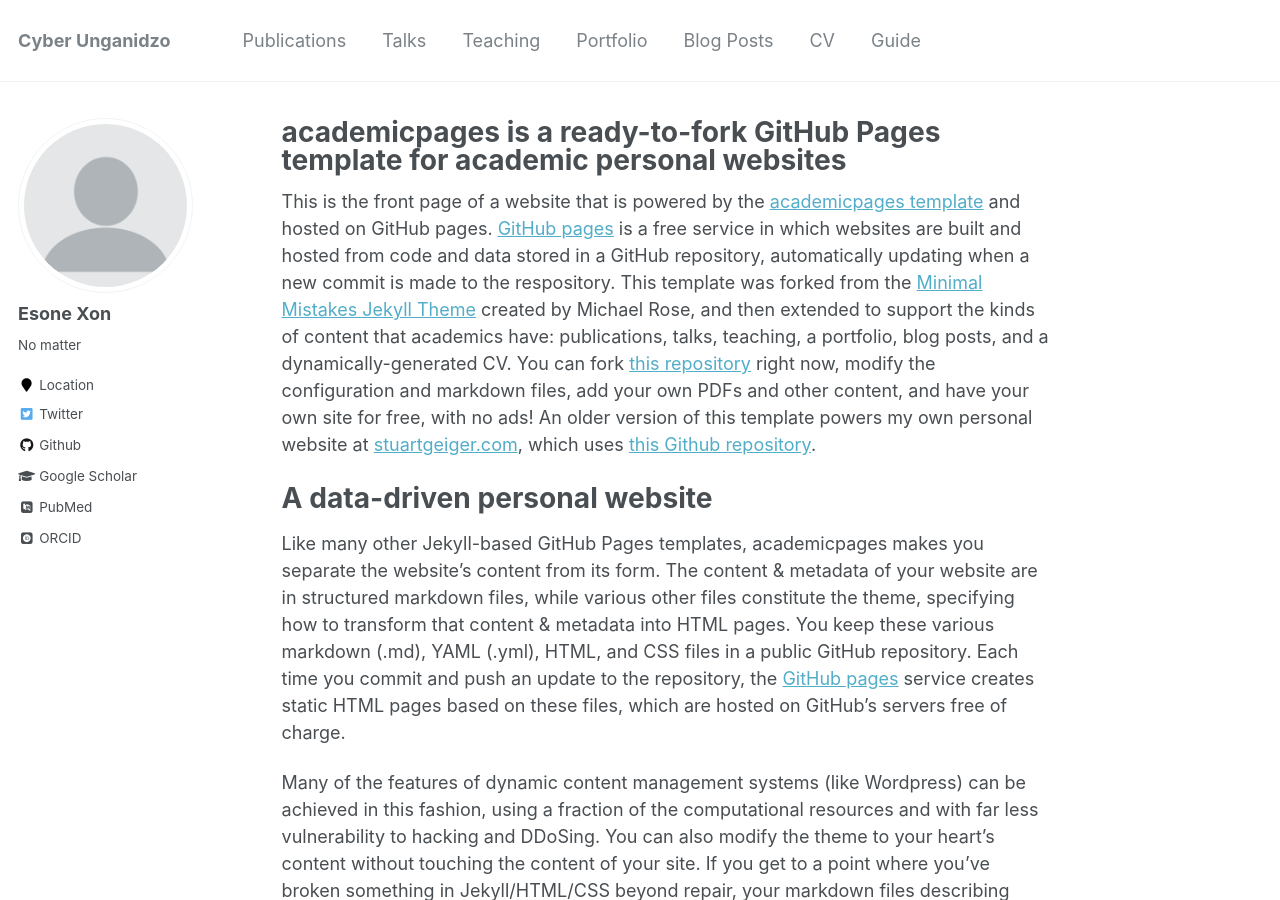
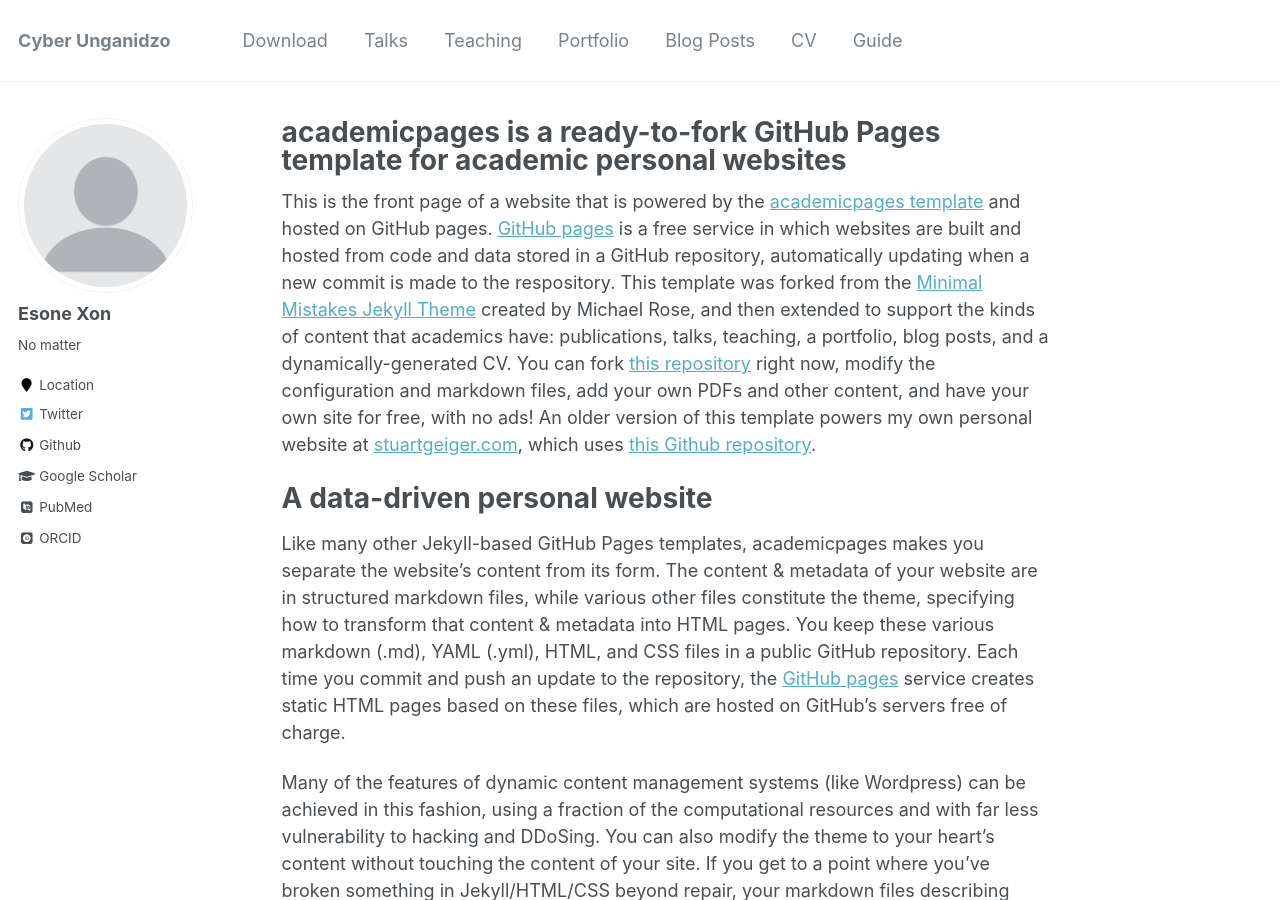
Before and after one commit to esoneXon/esoneXon.github.io, a Jekyll site: the page built from _pages/about.md, in a window 1280 px wide and 900 px high. Built offline with Jekyll 4.4.1, drawn with Linux system fonts in a browser that asks for light colours; some web fonts are replaced.

Commit message:
Update navigation.yml

```diff
--- a/_data/navigation.yml
+++ b/_data/navigation.yml
@@ -1,7 +1,7 @@
 # main links links
 main:
-  - title: "Publications"
-    url: /publications/
+  - title: "Download"
+    url: /download/
 
   - title: "Talks"
     url: /talks/
```
